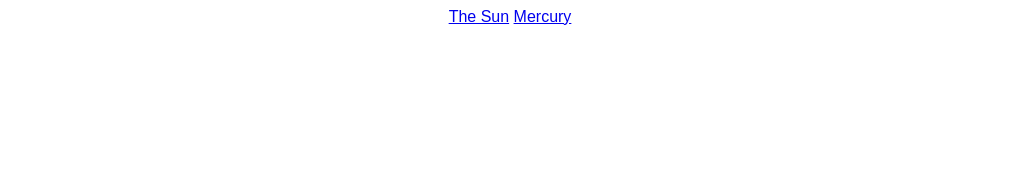
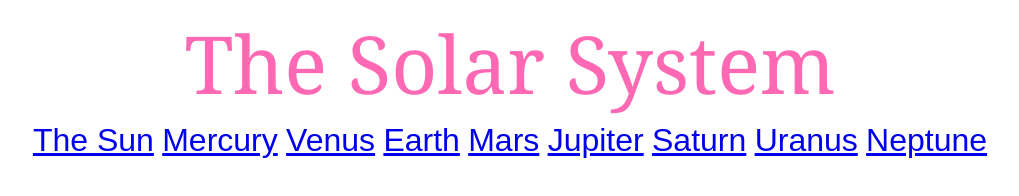
Before and after one commit to gabcra7/chapter06, a plain HTML site: page finalproject.html in a window 1280 px wide. Shown: the whole page, without its empty margins (130-1149 px from the left). Drawn offline with Linux system fonts and the light colour scheme.

Commit message:
all linked

```diff
--- a/finalproject.html
+++ b/finalproject.html
@@ -12,20 +12,34 @@
 			background-repeat: no-repeat;
 			background-size: cover;
 		}
+
 		p1 {
+			color: hotpink;
+			font-size: 5rem;
+			font-family: Georgia, 'Times New Roman', Times, serif;
+		}
+
+		p2 {
 			color: white;
-		}
-		p2 {
-			color:white;
+			font-size: 2rem;
+			font-family: Georgia, 'Times New Roman', Times, serif;
+
 		}
 	</style>
 </head>
 
 <body>
-	<p1><a href = "page02.html">The Sun</a></p1>
-	<p2><a href = "page03.html">Mercury</a></p2>
-
-
+	<p1>The Solar System</p1>
+	<br>
+	<p2><a href="page02.html">The Sun</a></p1>
+	<p2><a href="page03.html">Mercury</a></p2>
+	<p2><a href="page04.html">Venus</a></p2>
+	<p2><a href="page05.html">Earth</a></p2>
+	<p2><a href="page06.html">Mars</a></p2>
+	<p2><a href="page07.html">Jupiter</a></p2>
+	<p2><a href="page08.html">Saturn</a></p2>
+	<p2><a href="page09.html">Uranus</a></p2>
+	<p2><a href="page10.html">Neptune</a></p2>
 </body>
 
 </html>
```
